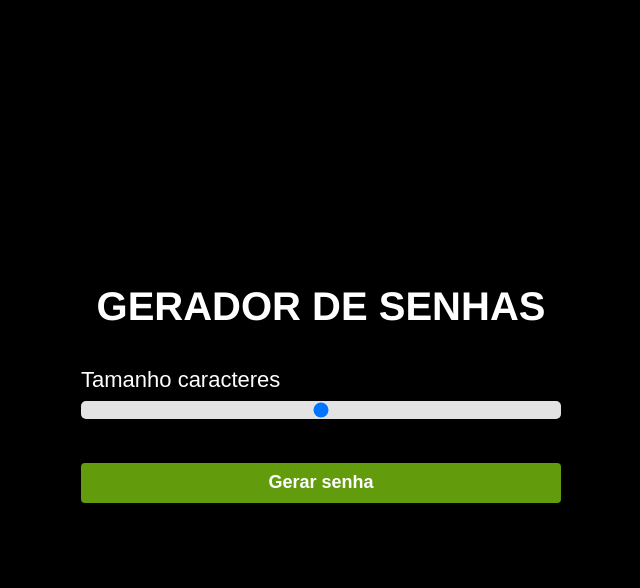
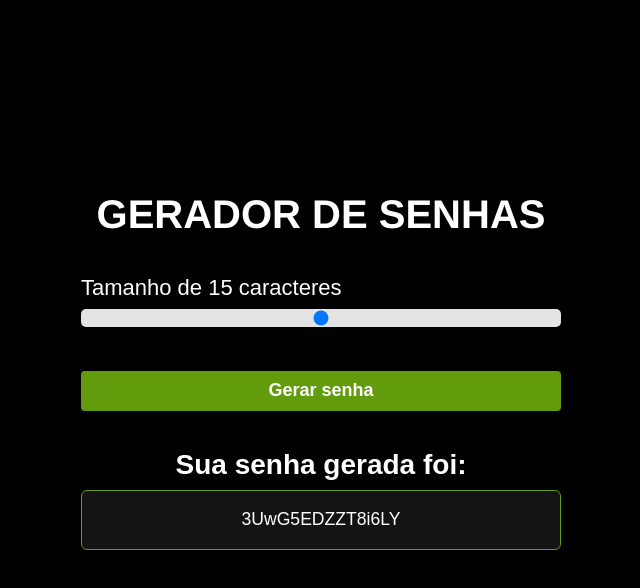
Before and after one commit to Jsa-bit/gerador-de-senha, a plain HTML site: page index.html in a window 1280 px wide. Both pictures are taken after a click on the button "Gerar senha". Shown: the whole page, without its empty margins (319-959 px from the left). Drawn offline with Linux system fonts and the light colour scheme.

Commit message:
JavaScript finalizado
Projeto gerador de senhas aleatório finalizado.

```diff
--- a/index.html
+++ b/index.html
@@ -5,22 +5,20 @@
     <meta name="viewport" content="width=device-width, initial-scale=1.0">
     <meta description="Gerador de senhas (Keywords) aleatórias com até 25 caracteres">
     <link rel="stylesheet" href="style.css">
-    <script src="script.js"></script>
     <title>Gerador de senha</title>
 </head>
 <body>
     <p class="logo">GERADOR DE SENHAS</p>
     <main class="container-input">
-        <span>Tamanho <span id="valor"></span>caracteres</span>
+        <span>Tamanho de <span id="valor"></span> caracteres</span>
         <input id="slider" class="slider" type="range" min="5" max="25" value="15">
-        <button id="buttom" class="buttom-cta">Gerar senha</button>
-        <div id="container-password" class="container-password hide">
+        <button id="buttom" class="buttom-cta" onclick="geradorDeSenha()">Gerar senha</button>
+        <div id="container-password" onclick="copyPassword()" class="container-password hide">
             <span class="title">Sua senha gerada foi:</span>
-            <span id="password" class="password">12345678</span>
+            <span id="password" class="password"></span>
             <span class="tooltip">Clique na senha para copiar.☝️</span>
         </div>
-
-
     </main>
 </body>
+<script src="script.js"></script>
 </html>
--- a/script.js
+++ b/script.js
@@ -1 +1,29 @@
-console.log ("Teste js")
+let sliderElement = document.querySelector("#slider");
+let buttomElement = document.querySelector("#buttom");
+
+let sizePassword = document.querySelector("#valor");
+let password = document.querySelector("#password");
+
+let containerPassword = document.querySelector("#container-password");
+
+let charset = "abcdefghijklmnopqrstuvxwyzABCDEFGHIJKLMNOPQRSTUVXWYZ0123456789*#@";
+let novaSenha = "";
+
+sizePassword.innerHTML = sliderElement.value;
+sliderElement.oninput = function(){
+    sizePassword.innerHTML = this.value;
+}
+function geradorDeSenha(){
+    let pass = "";
+
+    for(let i = 0, n = charset.length; i < sliderElement.value; ++i){
+        pass += charset.charAt(Math.floor(Math.random() * n));
+    }
+    containerPassword.classList.remove("hide");
+    password.innerHTML=pass;
+    novaSenha=pass;
+}
+function copyPassword(){
+    alert("Senha copiada com sucesso!")
+    navigator.clipboard.writeText(novaSenha);
+}
--- a/style.css
+++ b/style.css
@@ -22,8 +22,11 @@ p{
     font-size: 2.5em;
     font-weight: bolder;
     font-family: 'Franklin Gothic Medium', 'Arial Narrow', Arial, sans-serif;
+    max-width: 70%;
+    max-height: 40%;
 }
 .container-input{
+    max-height: 40%;
     max-width: 480px;
     margin: 14px 0px;
 }
@@ -91,6 +94,7 @@ p{
     border: 1px solid rgb(98, 156, 12);
     transition: transform 0.3s;
 }
+
 .password:hover{
     transform: scale(1.02);
 }
```
